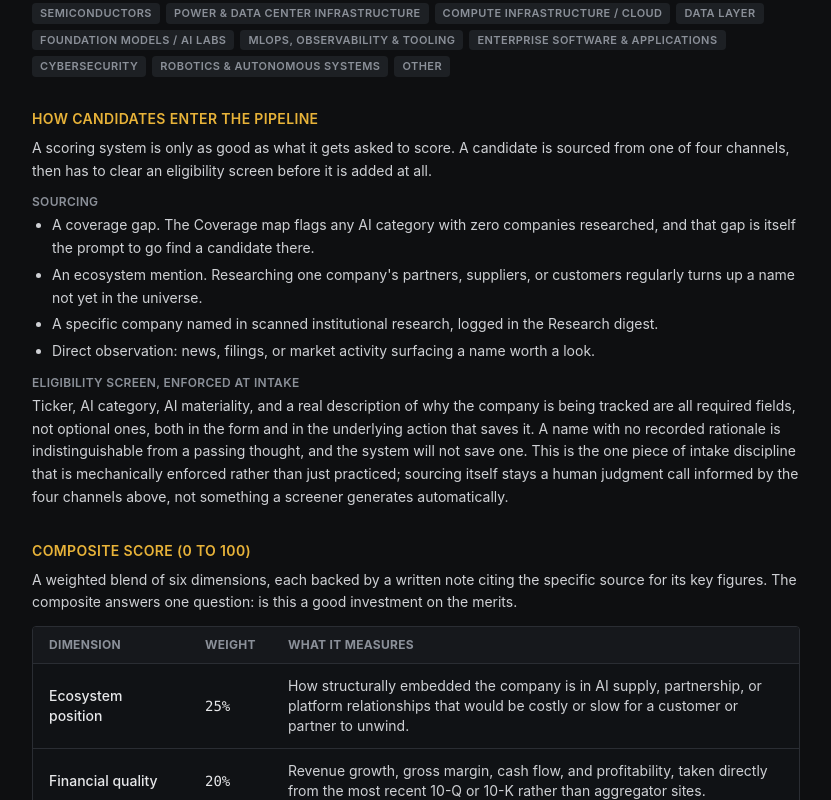
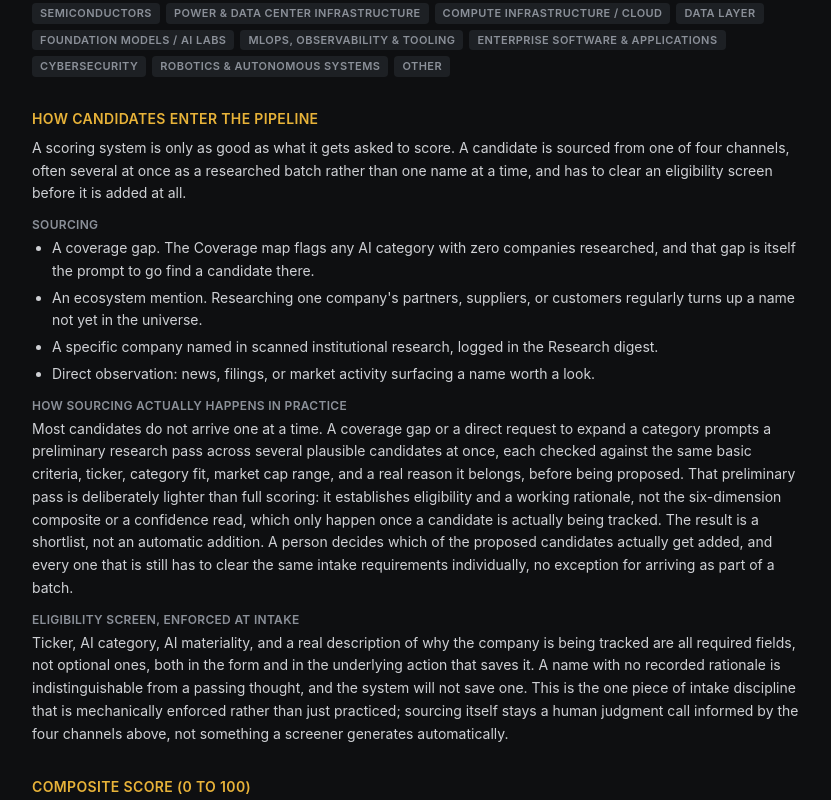
Before and after one commit to eitanbienstock-dev/ai-ecosystem-tracker, a Next.js app: page /methodology in a window 1280 px wide. Shown: the part 407-1207 px from the top of the page, without its empty margins (224-1055 px from the left). Built offline with nearby package versions, Linux system fonts and the light colour scheme.

Commit message:
Document the batch research-and-suggest workflow as the dominant sourcing pattern

```diff
--- a/app/methodology/page.tsx
+++ b/app/methodology/page.tsx
@@ -71,7 +71,8 @@ export default function MethodologyPage() {
         </h2>
         <p className="mb-3 text-sm leading-relaxed text-[#cfd1d5]">
           A scoring system is only as good as what it gets asked to score. A candidate is sourced from one
-          of four channels, then has to clear an eligibility screen before it is added at all.
+          of four channels, often several at once as a researched batch rather than one name at a time, and
+          has to clear an eligibility screen before it is added at all.
         </p>
         <p className="mb-1 text-xs font-semibold uppercase tracking-wide text-muted">Sourcing</p>
         <ul className="mb-3 list-disc space-y-1 pl-5 text-sm leading-relaxed text-[#cfd1d5]">
@@ -86,6 +87,20 @@ export default function MethodologyPage() {
           <li>A specific company named in scanned institutional research, logged in the Research digest.</li>
           <li>Direct observation: news, filings, or market activity surfacing a name worth a look.</li>
         </ul>
+        <p className="mb-1 text-xs font-semibold uppercase tracking-wide text-muted">
+          How sourcing actually happens in practice
+        </p>
+        <p className="mb-3 text-sm leading-relaxed text-[#cfd1d5]">
+          Most candidates do not arrive one at a time. A coverage gap or a direct request to expand a
+          category prompts a preliminary research pass across several plausible candidates at once, each
+          checked against the same basic criteria, ticker, category fit, market cap range, and a real
+          reason it belongs, before being proposed. That preliminary pass is deliberately lighter than full
+          scoring: it establishes eligibility and a working rationale, not the six-dimension composite or a
+          confidence read, which only happen once a candidate is actually being tracked. The result is a
+          shortlist, not an automatic addition. A person decides which of the proposed candidates actually
+          get added, and every one that is still has to clear the same intake requirements individually, no
+          exception for arriving as part of a batch.
+        </p>
         <p className="mb-1 text-xs font-semibold uppercase tracking-wide text-muted">
           Eligibility screen, enforced at intake
         </p>
```
